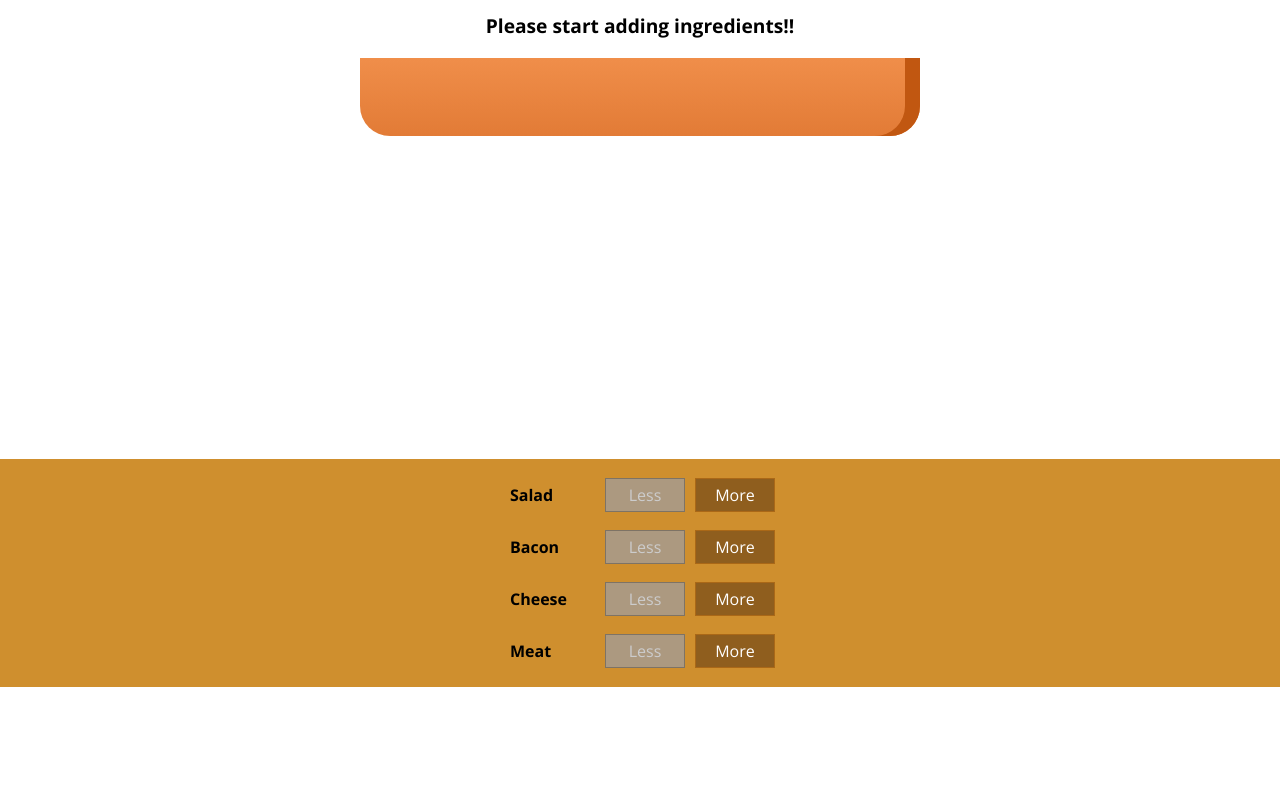
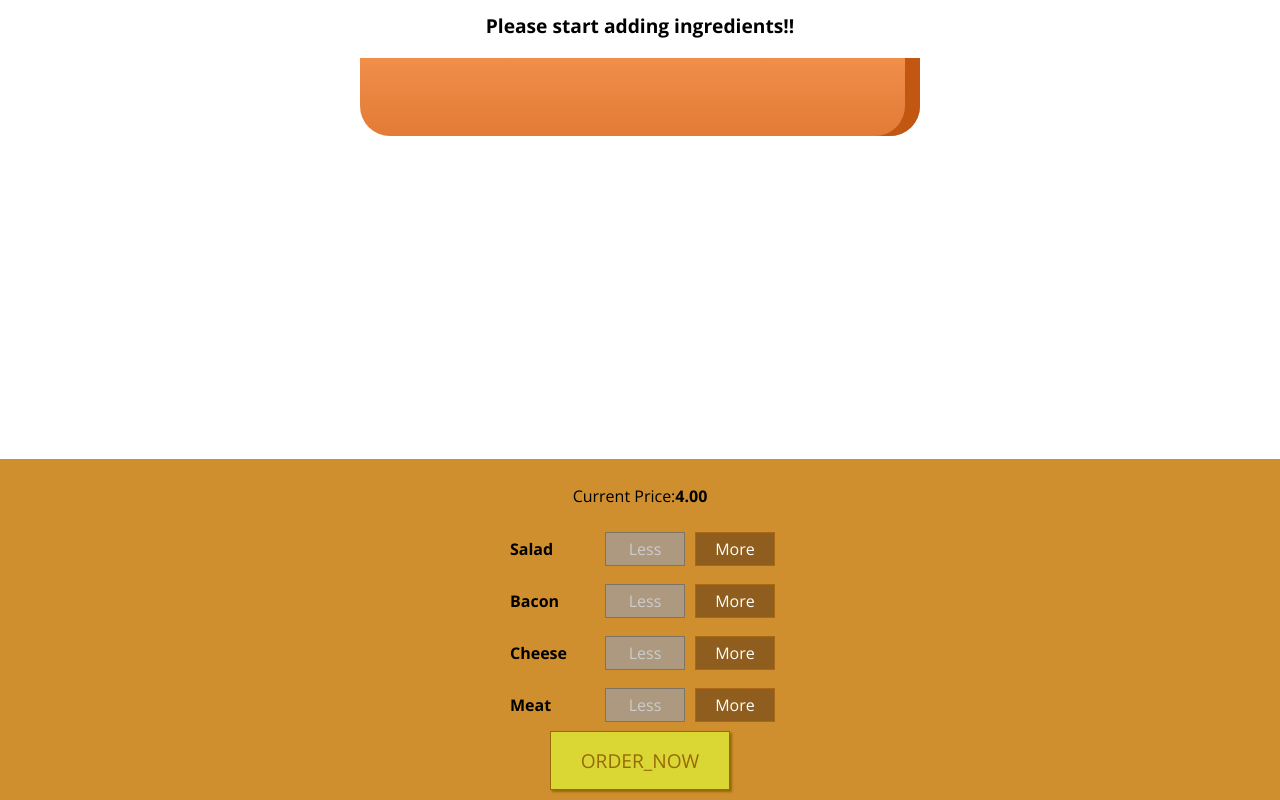
Before and after one commit to arihant-2310/React-The_Burger_Builder_App, a React app: page / in a window 1280 px wide. Shown: the part 179-979 px from the top of the page. Before the commit the page ends 866 px from the top, so only its background shows below. Built offline with nearby package versions, Linux system fonts and the light colour scheme.

Commit message:
adds price display and order button

```diff
--- a/src/components/Burger/BuildControls/BuildControls.css
+++ b/src/components/Burger/BuildControls/BuildControls.css
@@ -8,3 +8,44 @@
     margin:auto;
     padding: 10px 0;
 }
+
+.OrderButton {
+    background-color: #DAD735;
+    outline: none;
+    cursor: pointer;
+    border: 1px solid #966909;
+    color: #966909;
+    font-family: inherit;
+    font-size: 1.2em;
+    padding: 15px 30px;
+    box-shadow: 2px 2px 2px #966909;
+}
+
+.OrderButton:hover, .OrderButton:active {
+    background-color: #A0DB41;
+    border: 1px solid #966909;
+    color: #966909;
+}
+
+.OrderButton:disabled {
+    background-color: #C7C6C6;
+    cursor: not-allowed;
+    border: 1px solid #ccc;
+    color: #888888;
+}
+
+.OrderButton:not(:disabled) {
+    animation: enable 0.3s linear;
+}
+
+@keyframes enable {
+    0% {
+        transform: scale(1);
+    }
+    60% {
+        transform: scale(1.1);
+    }
+    100% {
+        transform: scale(1);
+    }
+}
--- a/src/components/Burger/BuildControls/BuildControls.js
+++ b/src/components/Burger/BuildControls/BuildControls.js
@@ -11,6 +11,7 @@
 
 const buildControls = (props) => (
     <div className={classes.BuildControls}>
+        <p>Current Price:<strong>{props.price.toFixed(2)}</strong></p>
         {controls.map(ctrl => (
             <BuildControl
                 key={ctrl.label}
@@ -20,6 +21,7 @@
                 disabled = {props.disabled[ctrl.type]}
             />
         ))}
+        <button className={classes.OrderButton}>ORDER_NOW</button>
     </div>
 );
 
--- a/src/components/Burger/Burger.css
+++ b/src/components/Burger/Burger.css
@@ -2,7 +2,7 @@
     width:100%;
     margin:auto;
     height:250px;
-    overflow:hidden;
+    overflow:auto;
     text-align: center;
     font-weight: bold;
     font-size: 1.2rem;
--- a/src/components/Burger/BurgerIngredient/BurgerIngredient.js
+++ b/src/components/Burger/BurgerIngredient/BurgerIngredient.js
@@ -36,7 +36,7 @@
     }
 }
 
-BurgerIngredient.PropTypes ={
+BurgerIngredient.propTypes ={
     type: PropTypes.string.isRequired
 };
 
--- a/src/containers/BurgerBuilder/BurgerBuilder.js
+++ b/src/containers/BurgerBuilder/BurgerBuilder.js
@@ -62,6 +62,7 @@
                     ingredientAdded = {this.addIngredientHandler}
                     ingredientRemoved = {this.removeIngredientHandler}
                     disabled = {disabledInfo}
+                    price = {this.state.totalPrice}
                 />
             </Auxiliary>
         );
```
